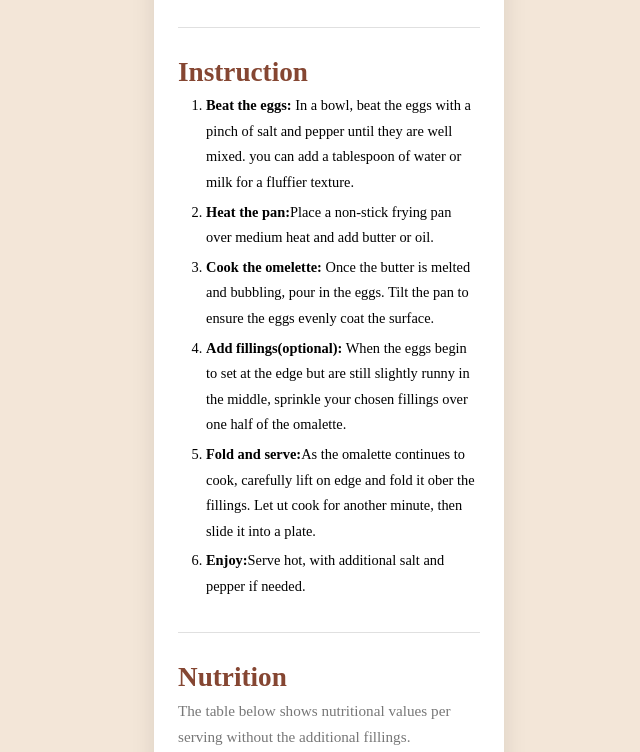
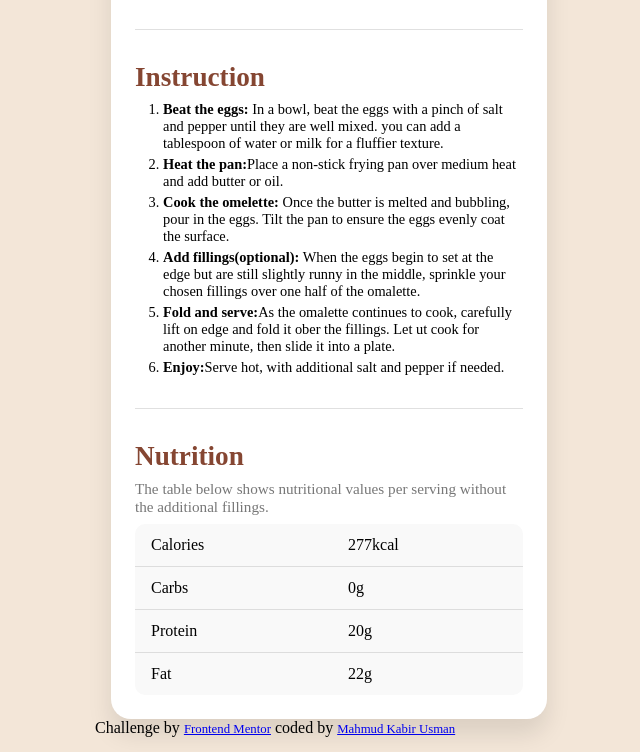
Before and after one commit to Miranusm/Reciept-page, a plain HTML site: page index.html in a window 1280 px wide. Shown: the part 915-1667 px from the top of the page, without its empty margins (311-951 px from the left). Drawn offline with Linux system fonts and the light colour scheme.

Commit message:
page solution

```diff
--- a/style.css
+++ b/style.css
@@ -9,18 +9,15 @@ body {
     display: flex;
     justify-content: center;
     align-items: start;
+    padding: 2rem;
     min-height: 100vh;
-    margin: 0;
-    padding: 2rem;
-    line-height: 1.6rem;
 }
 
 .wrapper {
-    min-height: 100vh;
-    display: flex;
-    flex-direction: column;
-    align-items: center;
-    justify-content: center;
+    width: 100%;
+    max-width: 500px;
+    margin: 2rem auto;
+    padding: 1rem;
 }
 
 .container {
@@ -33,7 +30,7 @@ body {
 .card {
     background-color: white;
     padding: 1.5rem;
-    max-width: 350px;
+    max-width: 500px;
     box-shadow: 0 15px 25px rgba(0, 0, 0,0.1);
     align-items: center;
     border-radius: 20px;
```
